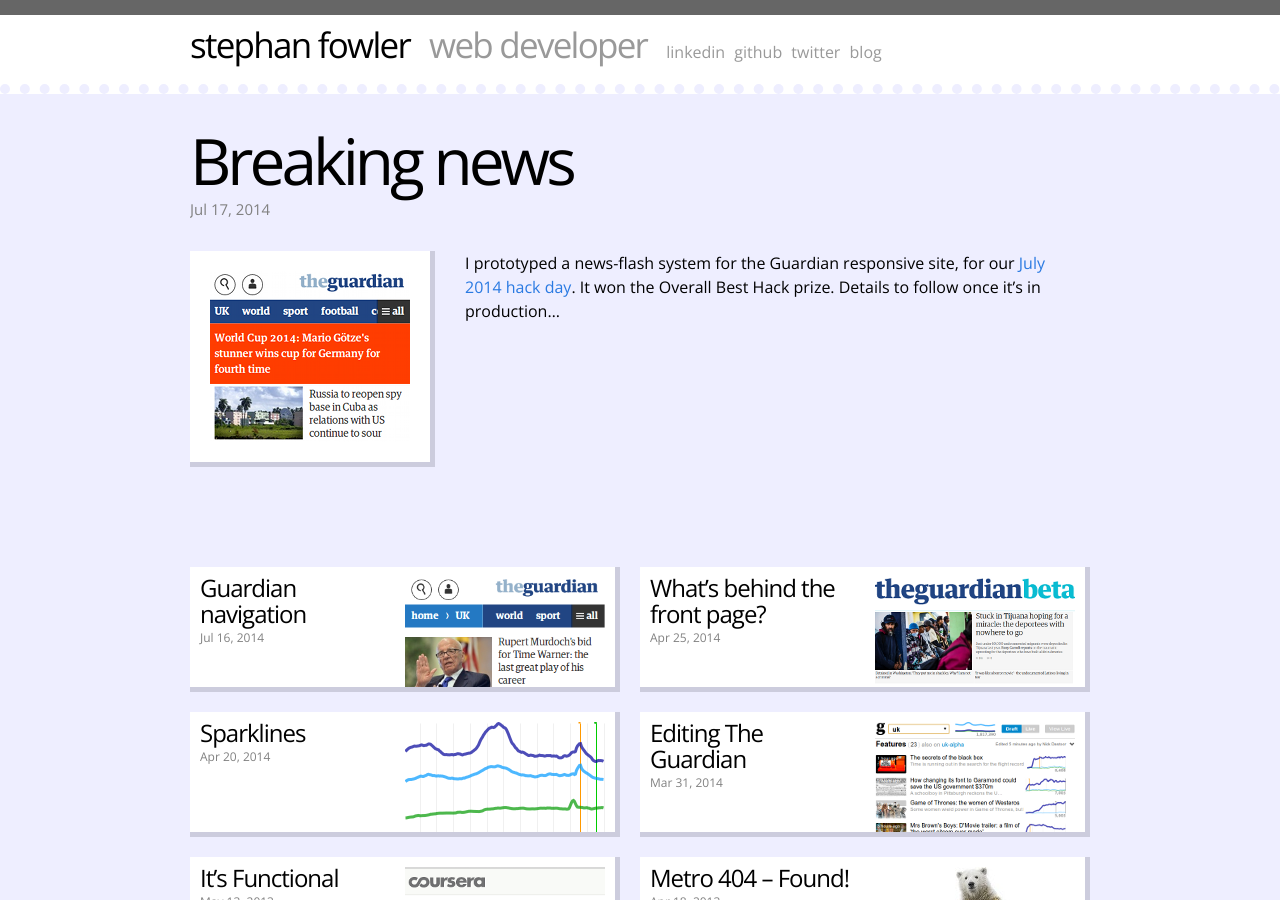
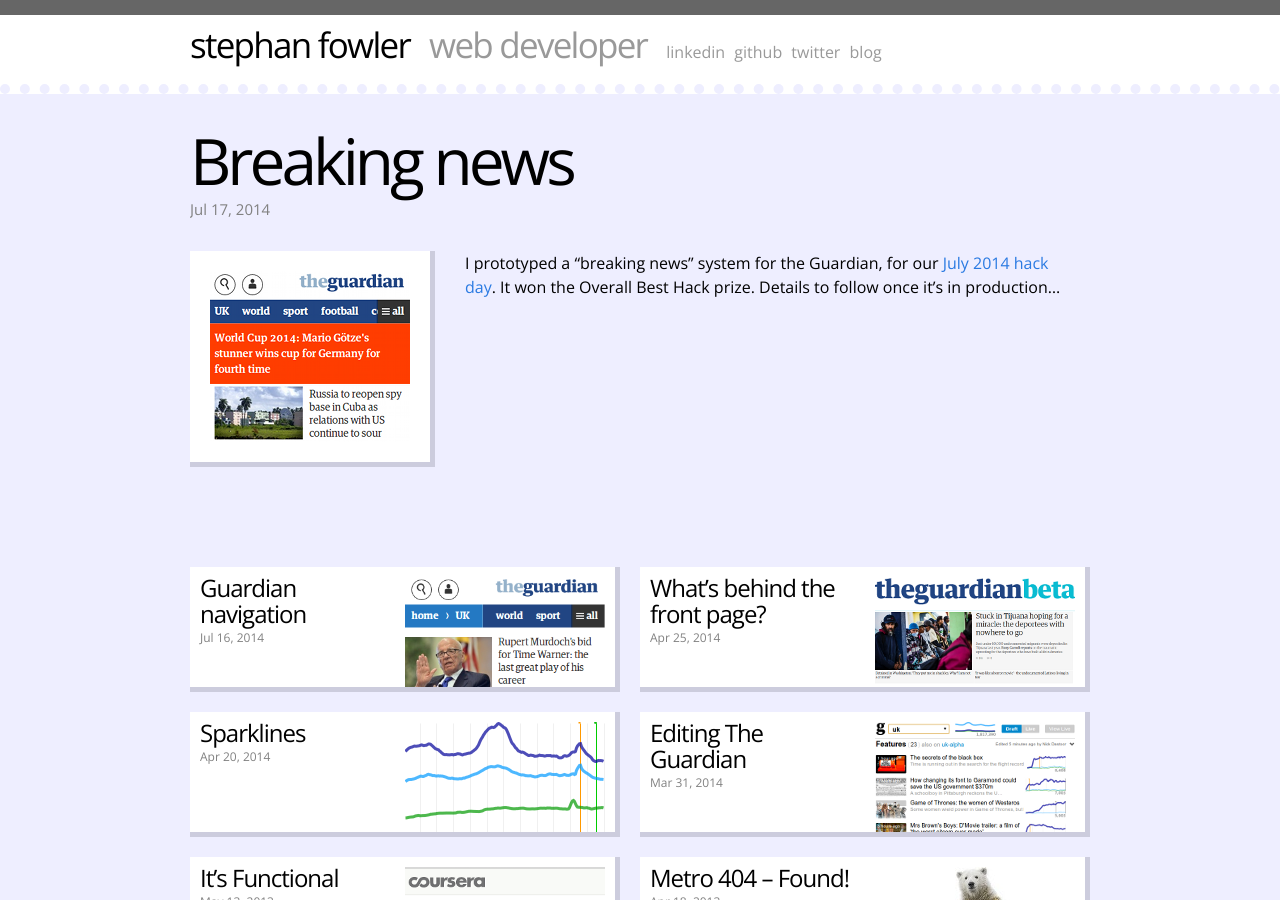
Before and after one commit to stephanfowler/stephanfowler.github.io, a Jekyll site: the page built from _posts/2014-07-17-breaking-news.md, in a window 1280 px wide and 900 px high. Built offline with Jekyll 4.4.1, drawn with Linux system fonts in a browser that asks for light colours.

Commit message:
Breaking news

```diff
--- a/_posts/2014-07-17-breaking-news.md
+++ b/_posts/2014-07-17-breaking-news.md
@@ -8,4 +8,4 @@
   - Uncategorized
 ---
 
-I prototyped a news-flash system for the Guardian responsive site, for our [July 2014 hack day](http://www.theguardian.com/info/developer-blog/2014/jul/14/-sp-guardian-hack-day-july-2014-live-blog). It won the Overall Best Hack prize. Details to follow once it's in production...
+I prototyped a "breaking news" system for the Guardian, for our [July 2014 hack day](http://www.theguardian.com/info/developer-blog/2014/jul/14/-sp-guardian-hack-day-july-2014-live-blog). It won the Overall Best Hack prize. Details to follow once it's in production...
```
